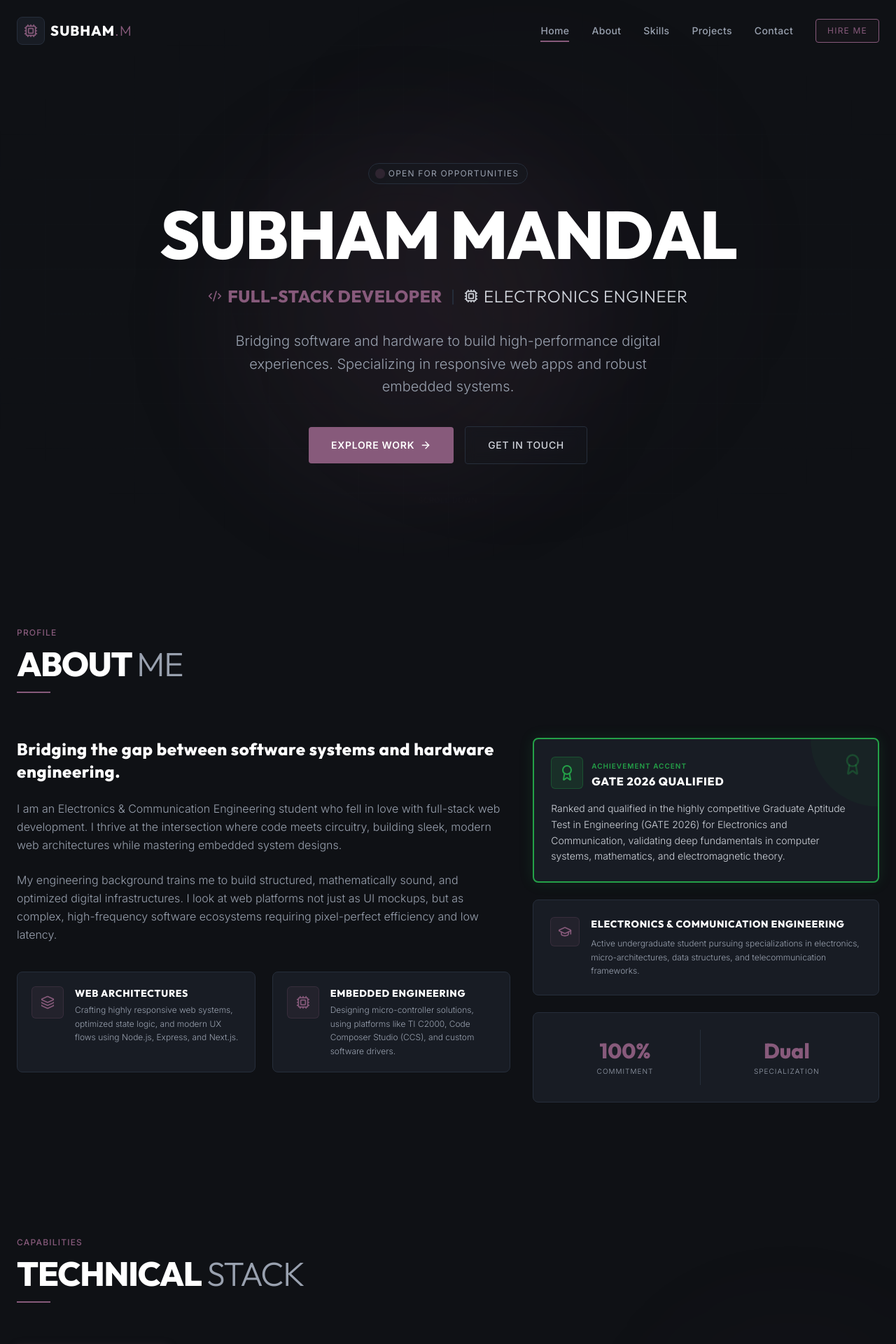
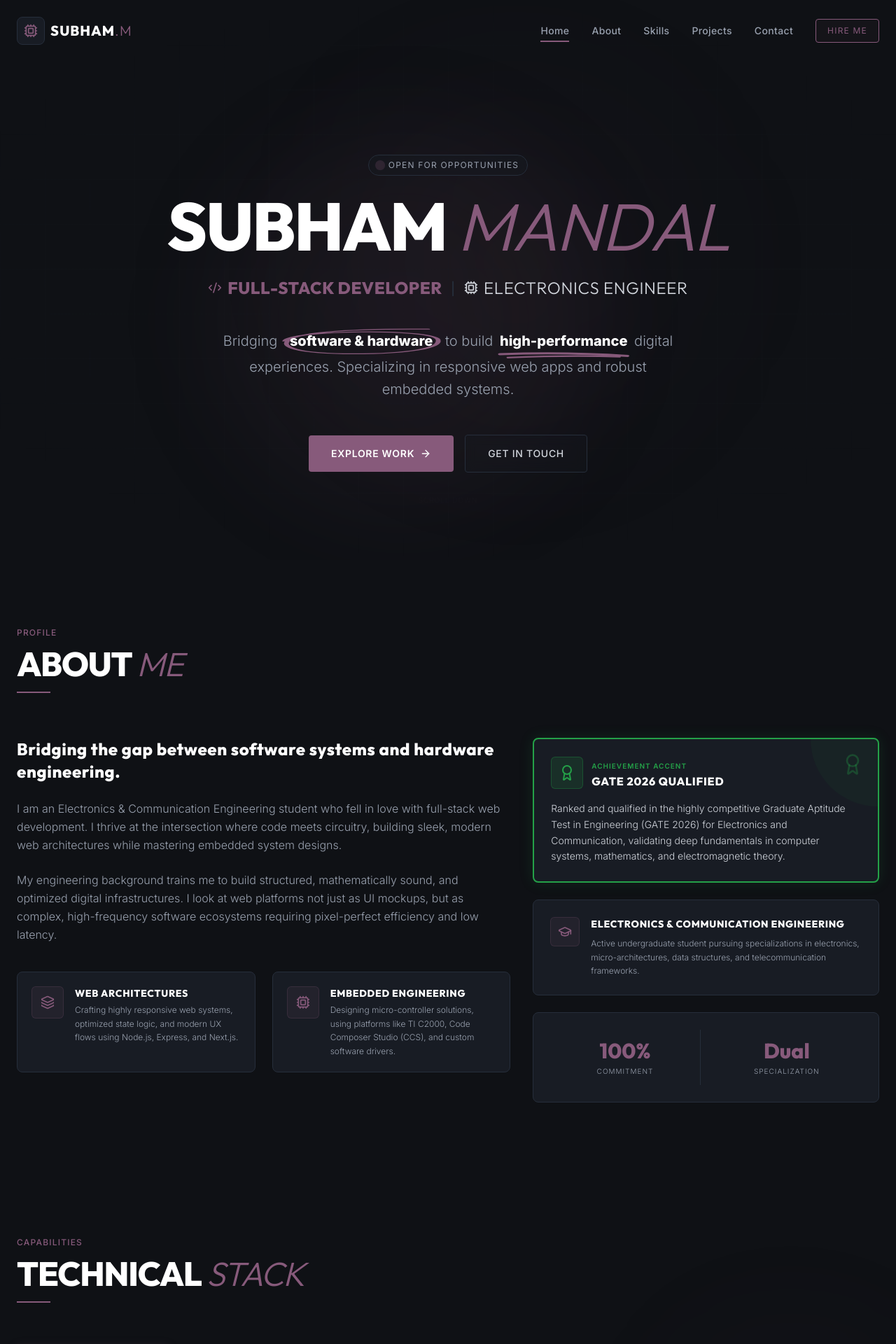
Before and after one commit to Subhammandal5555/personal-portfolio, a Next.js app: page / in a window 1280 px wide. Shown: the top 1920 px of the page at 70% size. Built offline with nearby package versions, Linux system fonts and the light colour scheme.

Commit message:
Implement hand-drawn SVG highlights and stylized Odoo typography overrides

```diff
--- a/src/components/About.tsx
+++ b/src/components/About.tsx
@@ -28,7 +28,7 @@ export default function About() {
             Profile
           </span>
           <h2 className="font-heading font-extrabold text-3xl sm:text-5xl tracking-tight text-white mb-4">
-            ABOUT <span className="font-light text-gray-400">ME</span>
+            ABOUT <span className="font-light italic text-brand-accent">ME</span>
           </h2>
           <div className="w-12 h-[2px] bg-brand-accent" />
         </div>
--- a/src/components/Contact.tsx
+++ b/src/components/Contact.tsx
@@ -44,7 +44,7 @@ export default function Contact() {
             Connectivity
           </span>
           <h2 className="font-heading font-extrabold text-3xl sm:text-5xl tracking-tight text-white mb-4">
-            GET IN <span className="font-light text-gray-400">TOUCH</span>
+            GET IN <span className="font-light italic text-brand-accent">TOUCH</span>
           </h2>
           <div className="w-12 h-[2px] bg-brand-accent" />
         </div>
--- a/src/components/Hero.tsx
+++ b/src/components/Hero.tsx
@@ -2,6 +2,71 @@
 
 import { motion } from "framer-motion";
 import { ArrowRight, Code2, Cpu } from "lucide-react";
+
+// Reusable hand-drawn marker loop component
+function HandDrawnLoop({ children }: { children: React.ReactNode }) {
+  return (
+    <span className="relative inline-block px-3 py-1 select-none">
+      <span className="relative z-10 text-white font-extrabold">{children}</span>
+      <svg
+        className="absolute top-0 left-0 w-full h-full overflow-visible pointer-events-none"
+        viewBox="0 0 100 100"
+        preserveAspectRatio="none"
+      >
+        <motion.path
+          d="M 2,50 C 5,10 95,5 98,45 C 100,75 80,95 45,95 C 10,95 -2,70 5,45 C 10,25 35,5 92,8"
+          stroke="#875A7B"
+          strokeWidth="3"
+          strokeLinecap="round"
+          fill="none"
+          initial={{ pathLength: 0 }}
+          whileInView={{ pathLength: 1 }}
+          viewport={{ once: true }}
+          transition={{ duration: 1, ease: "easeInOut", delay: 0.3 }}
+        />
+      </svg>
+    </span>
+  );
+}
+
+// Reusable hand-drawn fluid rough double underline component
+function HandDrawnUnderline({ children }: { children: React.ReactNode }) {
+  return (
+    <span className="relative inline-block px-1 select-none">
+      <span className="relative z-10 font-extrabold text-white">{children}</span>
+      <svg
+        className="absolute bottom-[-8px] left-0 w-full h-[12px] overflow-visible pointer-events-none"
+        viewBox="0 0 100 10"
+        preserveAspectRatio="none"
+      >
+        {/* Underline stroke 1 */}
+        <motion.path
+          d="M 2, 5 Q 50, 2 98, 7"
+          stroke="#875A7B"
+          strokeWidth="2.5"
+          strokeLinecap="round"
+          fill="none"
+          initial={{ pathLength: 0 }}
+          whileInView={{ pathLength: 1 }}
+          viewport={{ once: true }}
+          transition={{ duration: 0.6, ease: "easeOut", delay: 0.5 }}
+        />
+        {/* Underline stroke 2 */}
+        <motion.path
+          d="M 8, 9 Q 55, 6 92, 8"
+          stroke="#875A7B"
+          strokeWidth="1.8"
+          strokeLinecap="round"
+          fill="none"
+          initial={{ pathLength: 0 }}
+          whileInView={{ pathLength: 1 }}
+          viewport={{ once: true }}
+          transition={{ duration: 0.5, ease: "easeOut", delay: 0.8 }}
+        />
+      </svg>
+    </span>
+  );
+}
 
 export default function Hero() {
   const containerVariants = {
@@ -52,18 +117,18 @@ export default function Hero() {
             <span>Open For Opportunities</span>
           </motion.div>
 
-          {/* Main Title */}
+          {/* Main Title - Heavy sans-serif with stylized light italic alternate */}
           <motion.h1
             variants={itemVariants}
             className="font-heading font-extrabold text-4xl sm:text-6xl md:text-8xl tracking-tight text-white mb-6 leading-none"
           >
-            SUBHAM MANDAL
+            SUBHAM <span className="font-light italic text-brand-accent">MANDAL</span>
           </motion.h1>
 
           {/* Sub-Title / Role with extreme weight contrasts */}
           <motion.div
             variants={itemVariants}
-            className="flex flex-col sm:flex-row items-center gap-3 justify-center mb-8 font-heading text-lg sm:text-2xl tracking-wide max-w-3xl"
+            className="flex flex-col sm:flex-row items-center gap-3 justify-center mb-10 font-heading text-lg sm:text-2xl tracking-wide max-w-3xl"
           >
             <span className="text-brand-accent font-extrabold flex items-center gap-2">
               <Code2 className="w-5 h-5 inline-block" /> FULL-STACK DEVELOPER
@@ -74,12 +139,12 @@ export default function Hero() {
             </span>
           </motion.div>
 
-          {/* Tagline */}
+          {/* Tagline wrapping key words in HandDrawn components */}
           <motion.p
             variants={itemVariants}
-            className="font-sans font-light text-base sm:text-lg md:text-xl text-gray-400 max-w-2xl leading-relaxed mb-10"
+            className="font-sans font-light text-base sm:text-lg md:text-xl text-gray-400 max-w-2xl leading-relaxed mb-12"
           >
-            Bridging software and hardware to build high-performance digital experiences. Specializing in responsive web apps and robust embedded systems.
+            Bridging <HandDrawnLoop>software & hardware</HandDrawnLoop> to build <HandDrawnUnderline>high-performance</HandDrawnUnderline> digital experiences. Specializing in responsive web apps and robust embedded systems.
           </motion.p>
 
           {/* CTA Buttons */}
@@ -114,7 +179,7 @@ export default function Hero() {
       >
         <span className="text-[10px] uppercase tracking-widest font-sans text-gray-500 font-light">Scroll Down</span>
         <div className="w-[1px] h-10 bg-brand-border relative overflow-hidden">
-          <div className="absolute top-0 left-0 w-full h-1/2 bg-brand-accent animate-infinite-scroll" />
+          <div className="absolute top-0 left-0 w-full h-1/2 bg-brand-accent" />
         </div>
       </motion.div>
     </section>
--- a/src/components/Projects.tsx
+++ b/src/components/Projects.tsx
@@ -55,7 +55,7 @@ export default function Projects() {
             Portfolio
           </span>
           <h2 className="font-heading font-extrabold text-3xl sm:text-5xl tracking-tight text-white mb-4">
-            FEATURED <span className="font-light text-gray-400">PROJECTS</span>
+            FEATURED <span className="font-light italic text-brand-accent">PROJECTS</span>
           </h2>
           <div className="w-12 h-[2px] bg-brand-accent" />
         </div>
--- a/src/components/Skills.tsx
+++ b/src/components/Skills.tsx
@@ -59,7 +59,7 @@ export default function Skills() {
             Capabilities
           </span>
           <h2 className="font-heading font-extrabold text-3xl sm:text-5xl tracking-tight text-white mb-4">
-            TECHNICAL <span className="font-light text-gray-400">STACK</span>
+            TECHNICAL <span className="font-light italic text-brand-accent">STACK</span>
           </h2>
           <div className="w-12 h-[2px] bg-brand-accent" />
         </div>
```
